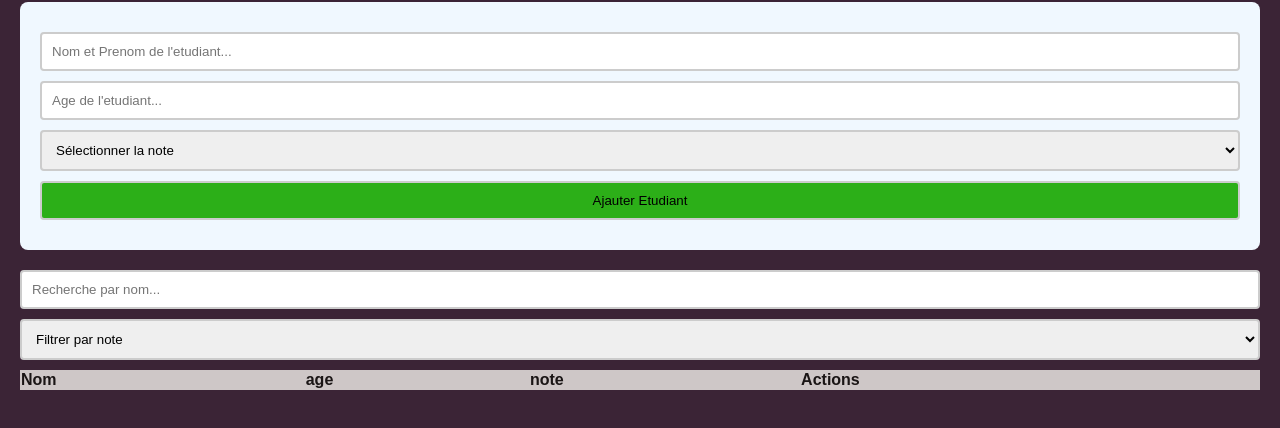
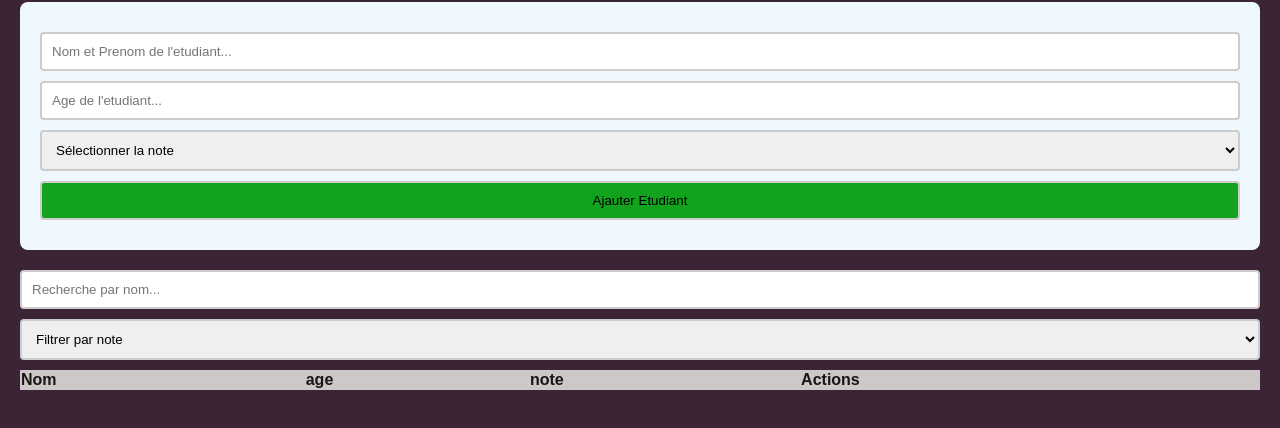
Before and after one commit to FeryelHmaidi/test_github, a plain HTML site: page index.html in a window 1280 px wide. Shown: the part 78-506 px from the top of the page. Drawn offline with Linux system fonts and the light colour scheme.

Commit message:
Update index.html

```diff
--- a/index.html
+++ b/index.html
@@ -39,7 +39,7 @@
 
         }
         button{
-            background-color:#2caf18;
+            background-color:#12a21e;
             justify-content: center;
 
         }
```
